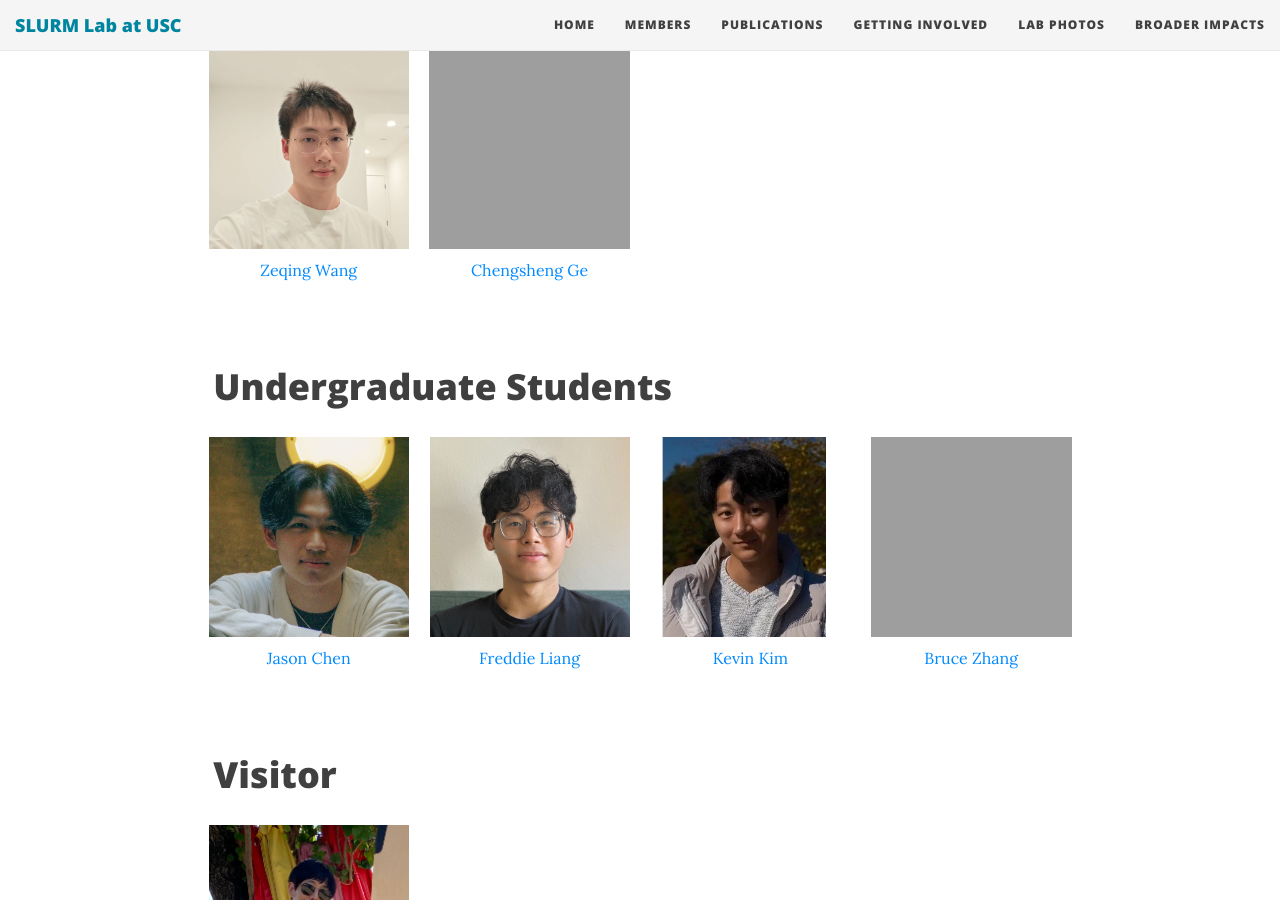
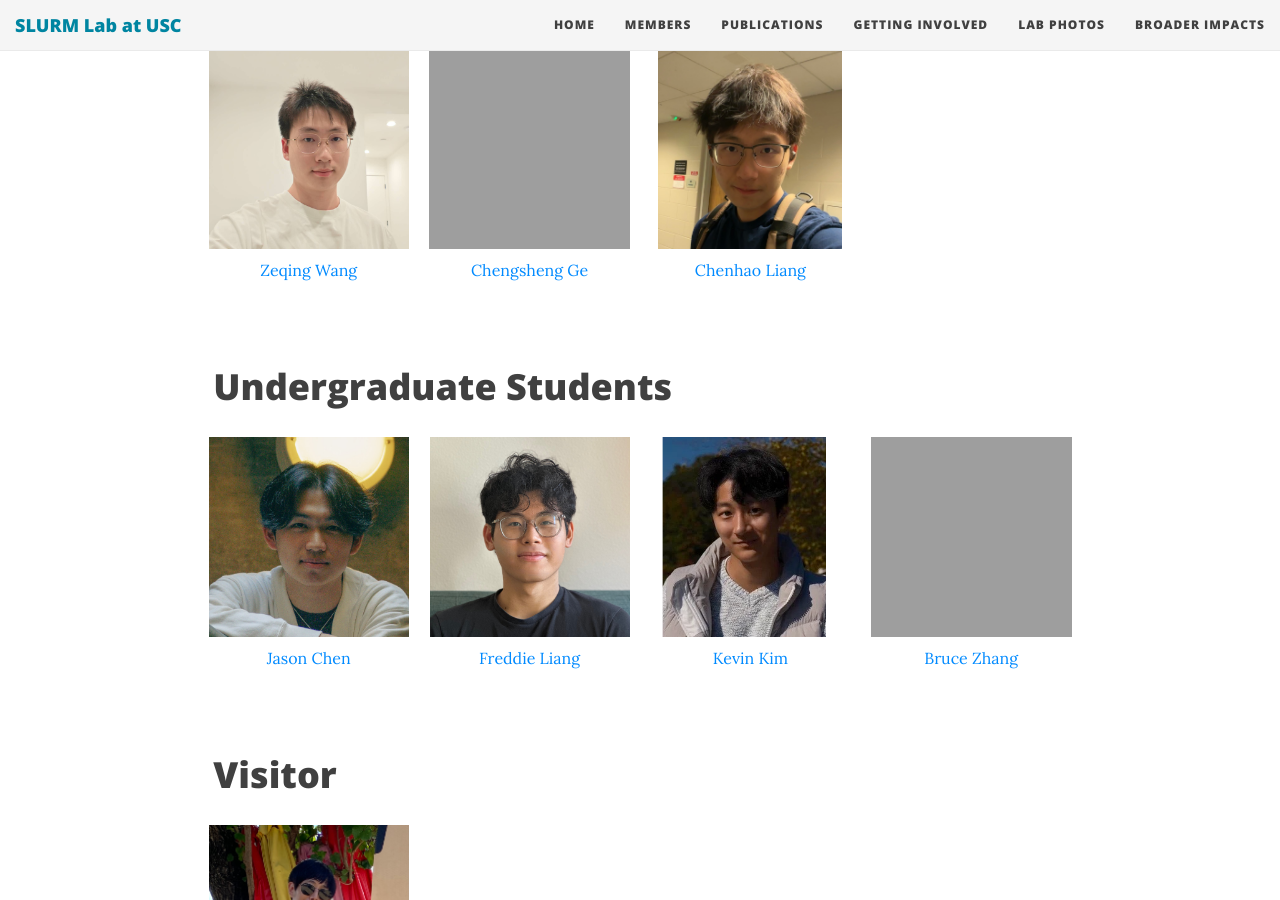
Before and after one commit to slurm-lab-usc/slurm-lab-usc.github.io, a Jekyll site: the page built from members.md, in a window 1280 px wide and 900 px high, scrolled down 1669 px. Built offline with Jekyll 4.4.1, drawn with Linux system fonts in a browser that asks for light colours; nearby versions of some CDN libraries.

Commit message:
I updated my profile

```diff
--- a/members.md
+++ b/members.md
@@ -74,6 +74,9 @@ members:
           - name: Chengsheng Ge
             photo_url: https://slurm-lab-usc.github.io/img/people/chengshengge.png
             web_url: https://www.linkedin.com/in/chengsheng-ge-202754227/
+          - name: Chenhao Liang
+            photo_url: https://slurm-lab-usc.github.io/img/people/Chenhao.jpg
+            web_url: https://www.linkedin.com/in/chenhao-liang/
 
   - name: Undergraduate Students
     list:
```
Also changed, not shown: img/people/Chenhao.jpg (added).
